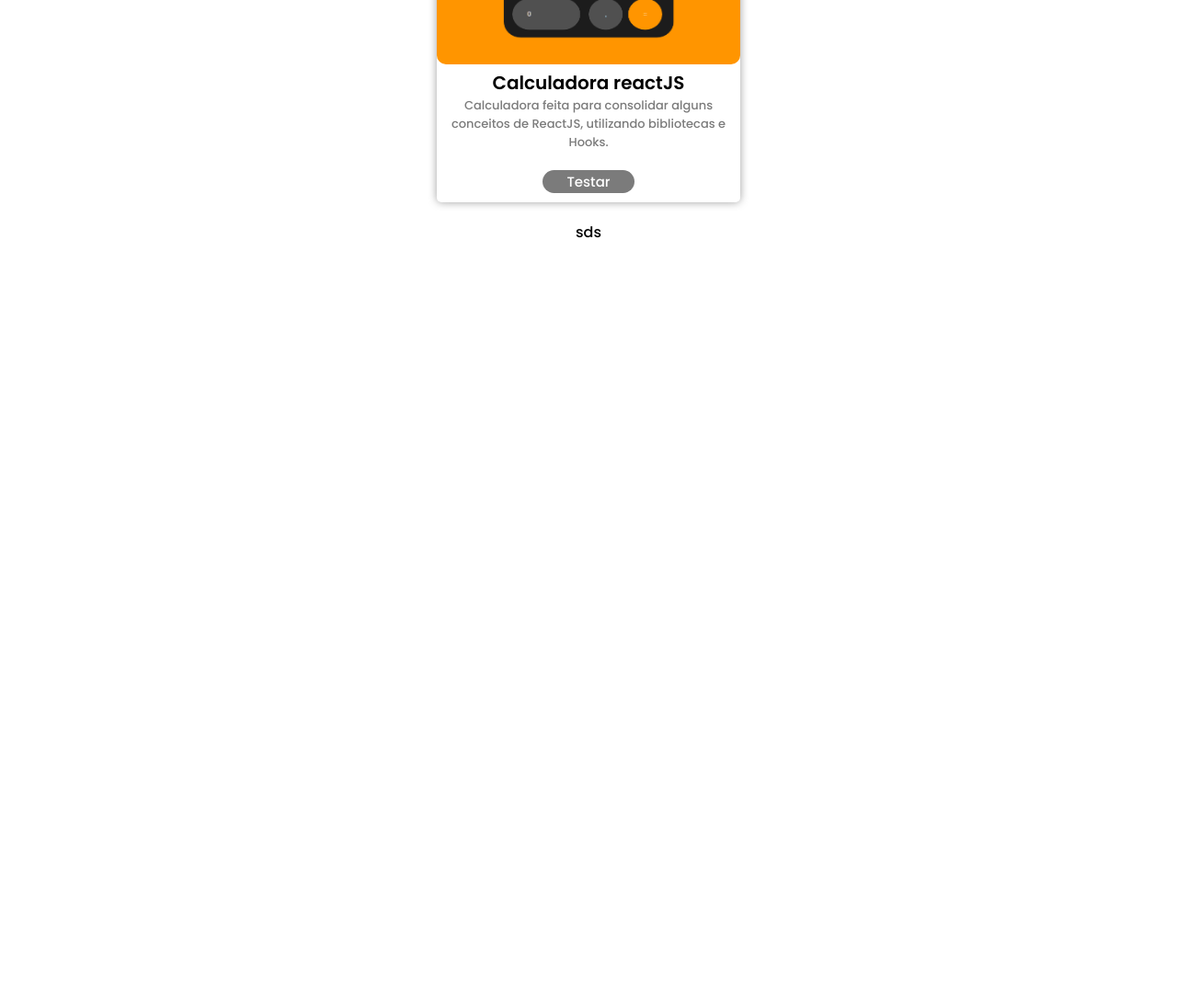
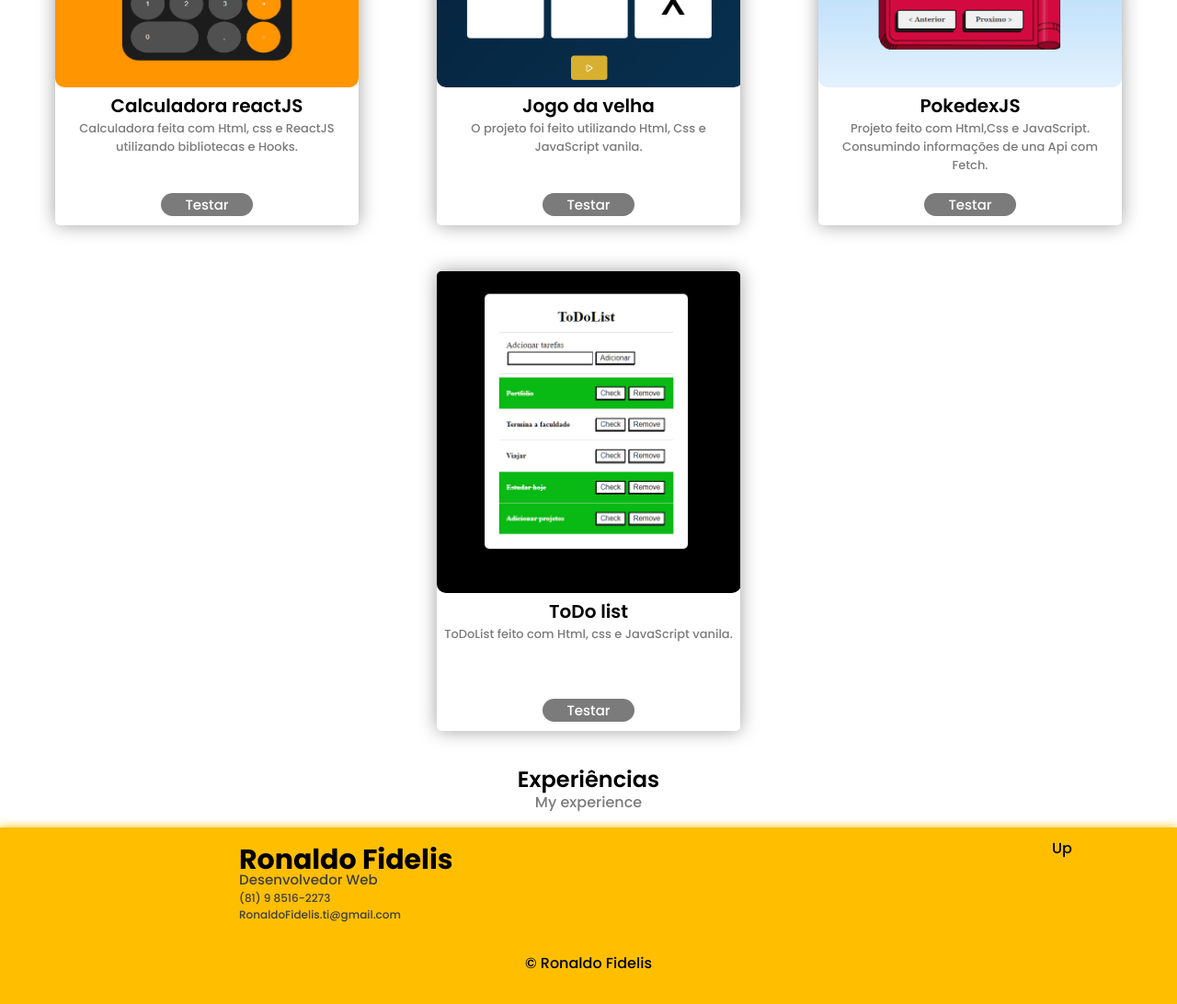
Before and after one commit to RonaldoFidelis/my_portfolio, a plain HTML site: page index.html in a window 1280 px wide. Shown: the part 1160-2252 px from the top of the page at 92% size. Before the commit the page ends 1425 px from the top, so only its background shows below. Drawn offline with Linux system fonts and the light colour scheme.

Commit message:
feat:addInforFooter

```diff
--- a/index.html
+++ b/index.html
@@ -66,12 +66,62 @@
                     </div>
                     <div class="card_content">
                         <h3 class="card_title">Calculadora reactJS</h3>
-                        <p class="card_text">Calculadora feita para consolidar alguns conceitos de
-                            ReactJS, utilizando bibliotecas e Hooks.</p>
+                        <p class="card_text">Calculadora feita com Html, css e
+                            ReactJS utilizando bibliotecas e Hooks.</p>
                     </div>
                     <div class="card_footer">
                         <div class="btn_container">
-                            <a href="https://superlative-puppy-307ea3.netlify.app/" class="card_btn" target="_blank">Testar</a>
+                            <a href="https://superlative-puppy-307ea3.netlify.app/" class="card_btn"
+                                target="_blank">Testar</a>
+                        </div>
+                    </div>
+                </div>
+                <!-- projeto 02 -->
+                <div class="card">
+                    <div class="card_header">
+                        <img src="assets/jogodavelha.png" class="card_img">
+                    </div>
+                    <div class="card_content">
+                        <h3 class="card_title">Jogo da velha</h3>
+                        <p class="card_text">O projeto foi feito utilizando Html, Css e JavaScript vanila.</p>
+                    </div>
+                    <div class="card_footer">
+                        <div class="btn_container">
+                            <a href="https://dazzling-sorbet-2ea073.netlify.app/" class="card_btn"
+                                target="_blank">Testar</a>
+                        </div>
+                    </div>
+                </div>
+                <!-- projeto 03 -->
+                <div class="card">
+                    <div class="card_header">
+                        <img src="assets/pokedex.png" class="card_img">
+                    </div>
+                    <div class="card_content">
+                        <h3 class="card_title">PokedexJS</h3>
+                        <p class="card_text">Projeto feito com Html,Css e JavaScript. Consumindo
+                            informações de una Api com Fetch.</p>
+                    </div>
+                    <div class="card_footer">
+                        <div class="btn_container">
+                            <a href="https://mellow-muffin-8f3aed.netlify.app/" class="card_btn"
+                                target="_blank">Testar</a>
+                        </div>
+                    </div>
+                </div>
+                <!-- projeto 04 -->
+                <div class="card">
+                    <div class="card_header">
+                        <img src="assets/todolist.png" class="card_img">
+                    </div>
+                    <div class="card_content">
+                        <h3 class="card_title">ToDo list</h3>
+                        <p class="card_text">ToDoList feito com Html, css e JavaScript vanila.</p>
+                    </div>
+                    <div class="card_footer">
+                        <div class="btn_container">
+                            <a href="https://resilient-trifle-e4e060.netlify.app/" class="card_btn"
+                                target="_blank">Testar</a>
                         </div>
                     </div>
                 </div>
@@ -79,13 +129,26 @@
         </section>
         <!-- Experiências -->
         <section class="experience conteiner" id="experience">
-            <div class="">
-                sds
+            <div class="title_container">
+                <h2 class="title_project">Experiências</h2>
+                <span class="subtitle_project">My experience</span>
             </div>
         </section>
     </main>
     <footer class="foot">
+        <div class="info_footer">
+            <h2 class="title_footer">Ronaldo Fidelis</h2>
+            <h3 class="subtitle_footer">Desenvolvedor Web</h3>
+            <p class="number">(81) 9 8516-2273</p>
+            <p class="email">RonaldoFidelis.ti@gmail.com</p>
+        </div>
+        <div class="social_footer">
 
+        </div>
+        <div class="up_page">Up</div>
+        <div class="footer_copy">
+            <p>&#169; Ronaldo Fidelis</p>
+        </div>
     </footer>
 </body>
 
--- a/src/css/style.css
+++ b/src/css/style.css
@@ -84,6 +84,7 @@ body {
     display: flex;
     align-items: center;
     justify-content: center;
+    box-shadow: 0px 0px 20px #FFBF00;
 }
 
 .home_page {
@@ -170,14 +171,21 @@ body {
     color: #7b7b7b;
 }
 
+.cards_container{
+    width: 100%;
+    display: flex;
+    justify-content: space-evenly;
+    flex-wrap: wrap;
+}
+
 .card{
     background: rgb(255, 255, 255);
     width: 330px;
     height: 500px;
-    margin: 20px;
+    margin: 25px;
     border-radius: 5px;
     overflow: hidden;
-    box-shadow: 0px 0px 10px rgb(160, 160, 160);
+    box-shadow: 0px 0px 20px rgb(160, 160, 160);
 }
 
 .card_header {
@@ -233,3 +241,63 @@ body {
     width: 100%;
     font-size: 15px;
 }
+/* ------------------------------------------- */
+
+/* Footer */
+.foot {
+    width: 100%;
+    height: 200px;
+    background: #FFBF00;
+    box-shadow: 0px 0px 10px #FFBF00;
+    display: flex;
+    justify-content: center;
+    flex-wrap: wrap;
+    padding: 10px;
+}
+
+.info_footer {
+    width: 45%;
+    height: 120px;
+    padding-left: 250px;
+}
+
+.title_footer{
+    font-size: 30px;
+    color: #000;
+    font-weight: 700;
+    padding-top: 15px;
+    line-height: 20px;
+}
+
+.subtitle_footer{
+    font-size: 15px;
+    font-weight: 500;
+    color: #3e3e3e;
+}
+
+.number{
+    font-size: 12px;
+    font-weight: 500;
+    color: #3e3e3e;
+}
+
+.email{
+    font-size: 12px;
+    font-weight: 500;
+    color: #3e3e3e;
+}
+.social_footer{
+    width: 45%;
+
+}
+
+.up_page{
+    width: 10%;
+
+}
+
+.footer_copy {
+    width: 100%;
+    text-align: center;
+    height: 50px;
+}
```
Also changed, not shown: assets/jogodavelha.png (added), assets/pokedex.png (added), assets/todolist.png (added).
